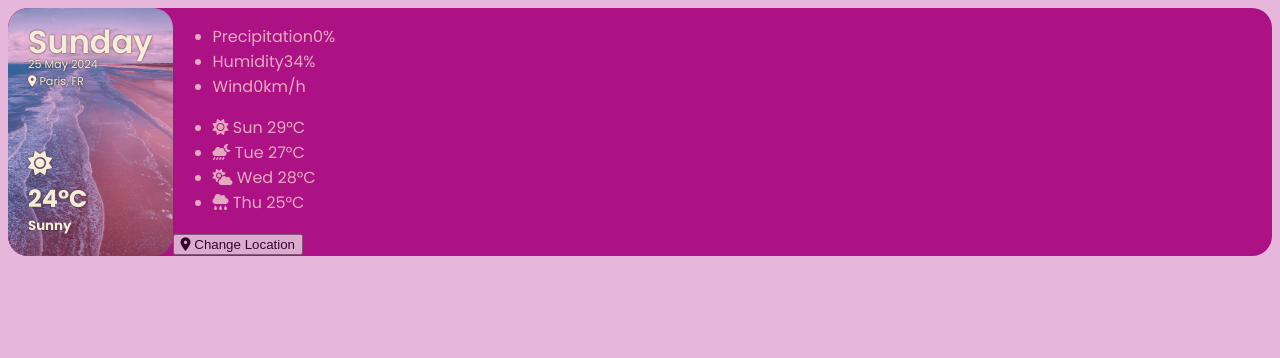
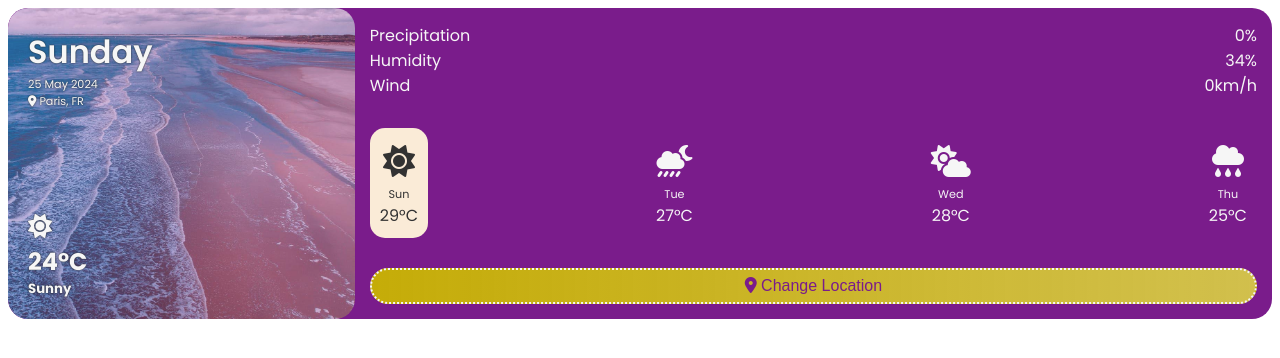
Before and after one commit to seval2016/SASS, a plain HTML site: page index.html in a window 1280 px wide. Drawn offline with Linux system fonts and the light colour scheme.

Commit message:
sass practise ended

```diff
--- a/scss/style.scss
+++ b/scss/style.scss
@@ -1,60 +1,153 @@
-body{
-    font-family: "Poppins", sans-serif;
+
+$primary-font:"Poppins";
+
+$color1:rgb(122,28,139);
+$color2:rgb(197,172,8);
+$color3:rgba($color1,0.5);
+$color4:rgb(246,246,246);
+$color5:rgb(32,32,32);
+$color6:rgba($color2,0.7);
+$bg-image:url("../img/bg.jpg");
+
+
+
+body {
+  font-family: $primary-font, sans-serif;
+
 }
-.weather-card{
-    background-color: #ad1284;
-    color: antiquewhite;
+.weather-card {
+  background-color: $color1;
+  color: $color4;
   overflow: hidden;
   display: flex;
+  flex-wrap: wrap;
   border-radius: 20px;
 
-    .panel-start{
-        background-image: url("../img/bg.jpg");
+  .panel-start {
+    background-image:$bg-image ;
     background-size: cover;
     background-position: center center;
     padding: 20px;
+    position: relative;
     display: flex;
     flex-direction: column;
     justify-content: space-between;
+    gap: 50px;
+    flex: 2 0 150px;
     border-radius: 20px;
 
-        &::before{
-            content:"";
-            background-color: #ad1284;
+    &::before {
+      content: "";
+      background-color: $color1;
       opacity: 0.3;
       position: absolute;
-            top: 0; left: 0; right: 0; bottom: 0;
+      top: 0;
+      left: 0;
+      right: 0;
+      bottom: 0;
       z-index: 0;
-
     }
-        h2,h4,h5{
+    h2,
+    h4,
+    h5 {
       margin: 0;
-            text-shadow: 0 0 2px rgb(50,50,50);
+      text-shadow: 0 0 2px $color5;
     }
-        .date, .temp{
+    .date,
+    .temp {
       position: relative;
       z-index: 1;
     }
-        .date{
-            h2{
+    .date {
+      h2 {
         font-size: 2rem;
       }
-            h4{
+      h4 {
         font-size: 0.7rem;
         font-weight: 400;
       }
     }
-        .date{
-            h2{
+    .date {
+      h2 {
         font-size: 2rem;
         font-weight: 600;
-                margin: -10px 0;
       }
-            h5{
+      h5 {
         font-size: 0.7rem;
         font-weight: 400;
       }
     }
+  }
+  .panel-end {
+    flex: 8 0 260px;
+    padding: 15px;
+    display: flex;
+    flex-direction: column;
+    justify-content: space-between;
+    gap: 30px;
+    .status,
+    .days {
+      list-style-type: none;
+      margin: 0;
+      padding: 0;
+    }
 
+    .status {
+      line-height: 25px;
+      li {
+        display: flex;
+        justify-content: space-between;
       }
     }
+
+    .days {
+      display: flex;
+      justify-content: space-between;
+
+      li {
+        display: flex;
+        flex-direction: column;
+        align-items: center;
+        padding: 10px;
+
+        span {
+          &:first-child {
+            font-size: 2rem;
+          }
+          &:nth-child(2) {
+            font-size: 0.7rem;
+          }
+        }
+
+        &.active {
+          background-color: antiquewhite;
+          color: rgb(50, 50, 50);
+          border-radius: 15px;
+        }
+      }
+    }
+    .btn-change {
+      border-style: dotted;
+      border-color: $color4;
+      background-image: linear-gradient(
+        90deg,
+        $color2,
+        $color6
+       );
+      padding: 7px;
+      border-radius: 20px;
+      color: $color1;
+      font-size: 1rem;
+      cursor: pointer;
+
+      &:hover {
+       background-image: linear-gradient(
+        90deg,
+        $color6,
+        $color2
+       );
+       color: $color5;
+      }
+    }
+  }
+}
```
Also changed, not shown: css/style.css, 1 other file. Lines whose indentation alone changed are shown as unchanged.
